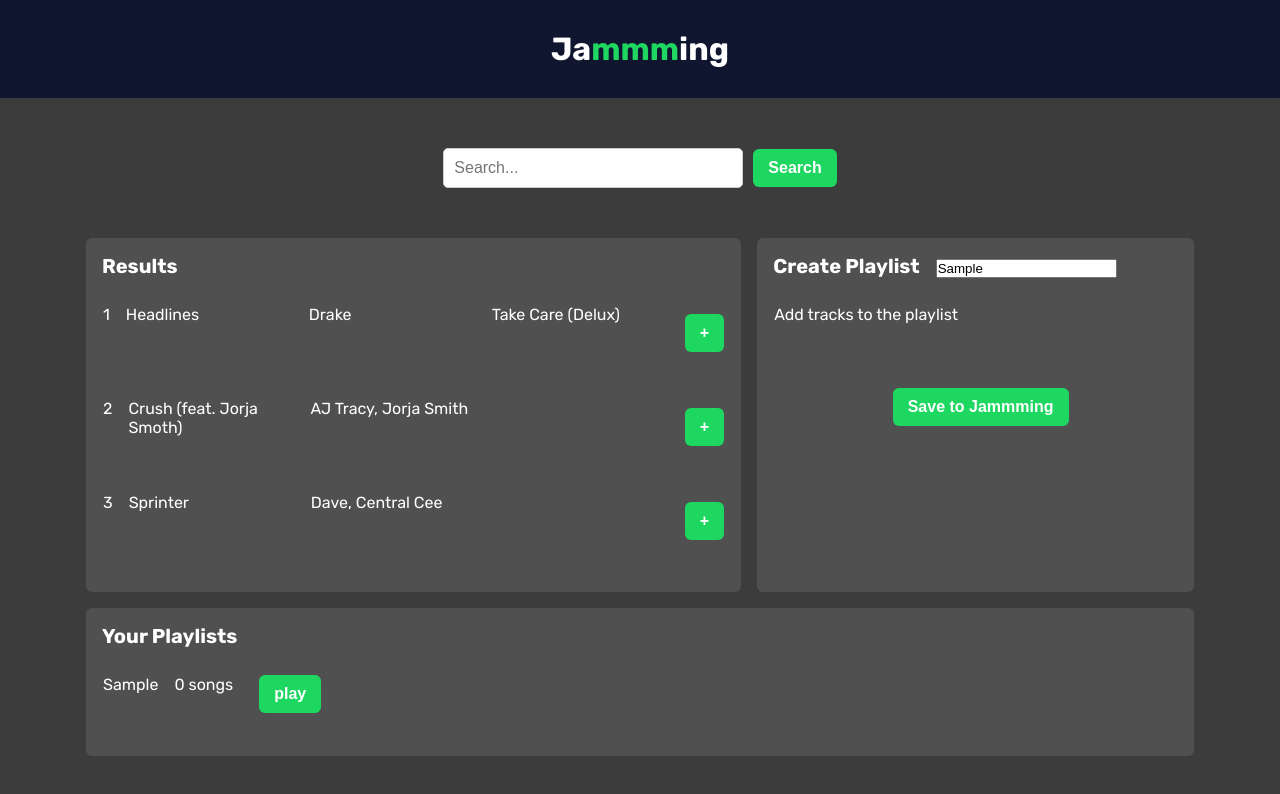
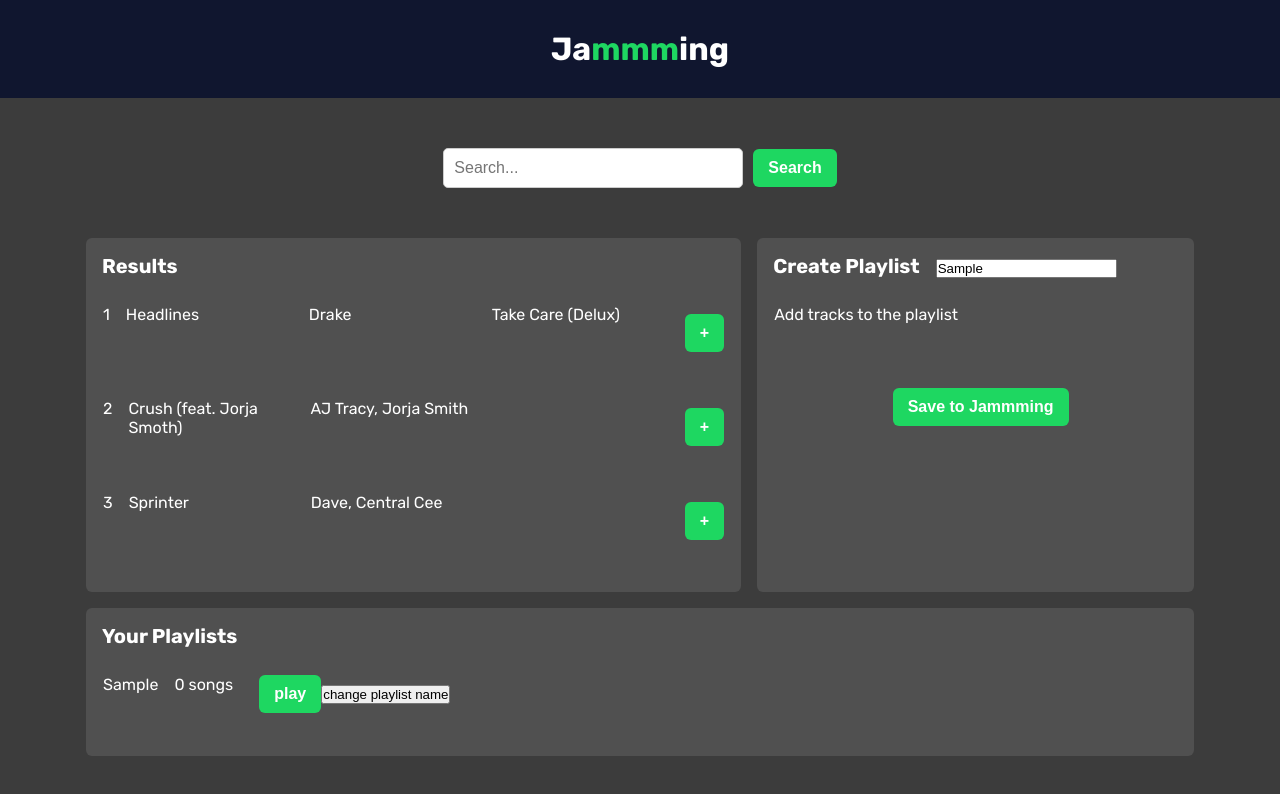
Before and after one commit to harold-hurst/jammming, a Next.js app: page / in a window 1280 px wide. Both pictures are taken after typing "Sample" into the empty fields and a click on the button "Save to Jammming". Shown: the top 794 px of the page. Built offline with nearby package versions, Linux system fonts and the light colour scheme.

Commit message:
implement playlist renaming with handlePlaylistNameUpdate function

```diff
--- a/app/components/savedPlaylists.js
+++ b/app/components/savedPlaylists.js
@@ -4,20 +4,31 @@
 import UiContainer from "./ui/uiContainer";
 import Button from "./ui/button";
 
-export default function SavedPlaylists({ savedPlaylists }) {
+export default function SavedPlaylists({ savedPlaylists, handlePlaylistNameUpdate }) {
   return (
     <UiContainer>
       <Heading>Your Playlists</Heading>
 
-      {savedPlaylists.length ? savedPlaylists.map((playlist, index) => (
+      {savedPlaylists.length ? (
+        savedPlaylists.map((playlist, index) => (
           <div key={index} className={styles.playlistItem}>
             <div>{playlist.name}</div>
             <div>{playlist.tracks.length + " songs"}</div>
             <div className={styles.playButton}>
               <Button>play</Button>
+              <button
+                onClick={() => {
+                  handlePlaylistNameUpdate(index, 'new playlist name');
+                }}
+              >
+                change playlist name
+              </button>
             </div>
           </div>
-      )) : <div className={styles.playlistItem}>No saved paylists</div>}
+        ))
+      ) : (
+        <div className={styles.playlistItem}>No saved paylists</div>
+      )}
     </UiContainer>
   );
 }
--- a/app/page.js
+++ b/app/page.js
@@ -36,15 +36,6 @@
   // SAVED PLAYLISTS
   const [savedPlaylists, setSavedPlaylists] = useState([]);
 
-  // PLAYLIST BEING CREATED
-  const [playlistName, setPlaylistName] = useState("");
-  const [playlistTracks, setPlaylistTracks] = useState([]);
-
-  // save playlist name to state using controlled components
-  const handlePlaylistNameChange = (e) => {
-    setPlaylistName(e.target.value);
-  };
-
   // save new playlist into savedPlaylists
   const handlePlaylistSave = (e) => {
     e.preventDefault();
@@ -53,6 +44,29 @@
       tracks: playlistTracks,
     };
     setSavedPlaylists([...savedPlaylists, newPlaylist]);
+  };
+
+  // change name of an existing saved playlist
+  const handlePlaylistNameUpdate = (indexToChange, newName) => {
+    let playListToUpdate = savedPlaylists[indexToChange];
+    playListToUpdate.name = newName;
+
+    setSavedPlaylists((prevPlaylists) =>
+      prevPlaylists.map((playlist, index) =>
+        index === indexToChange
+          ? { ...playlist, ...playListToUpdate }
+          : playlist
+      )
+    );
+  };
+
+  // PLAYLIST BEING CREATED
+  const [playlistName, setPlaylistName] = useState("");
+  const [playlistTracks, setPlaylistTracks] = useState([]);
+
+  // save playlist name to state using controlled components
+  const handlePlaylistNameChange = (e) => {
+    setPlaylistName(e.target.value);
   };
 
   // add a track to the current playlist being made
@@ -81,7 +95,10 @@
             handlePlaylistSave={handlePlaylistSave}
           />
         </div>
-        <SavedPlaylists savedPlaylists={savedPlaylists} />
+        <SavedPlaylists
+          savedPlaylists={savedPlaylists}
+          handlePlaylistNameUpdate={handlePlaylistNameUpdate}
+        />
         <Tracklist />
         <Track />
       </div>
```
Lines whose indentation alone changed are shown as unchanged.
